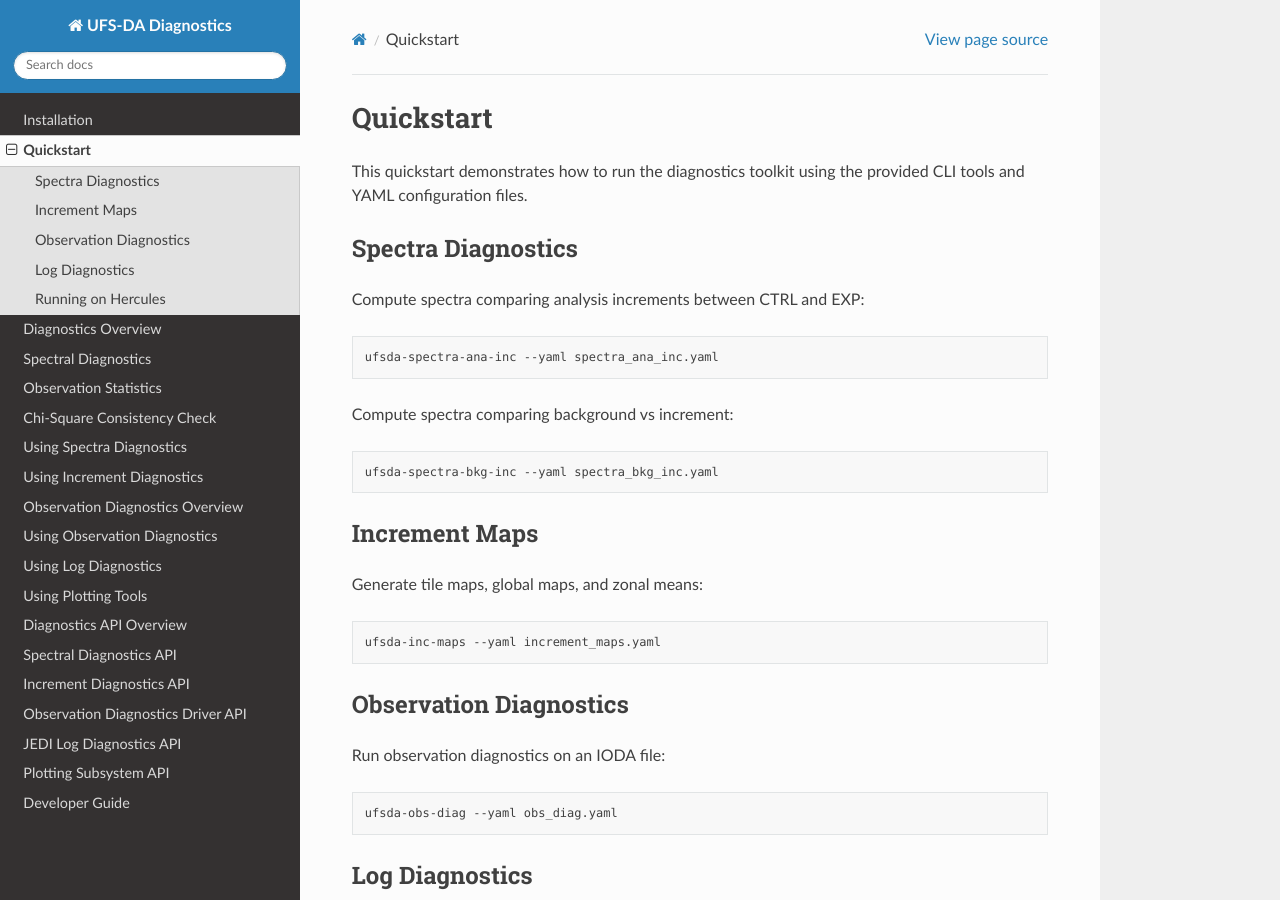
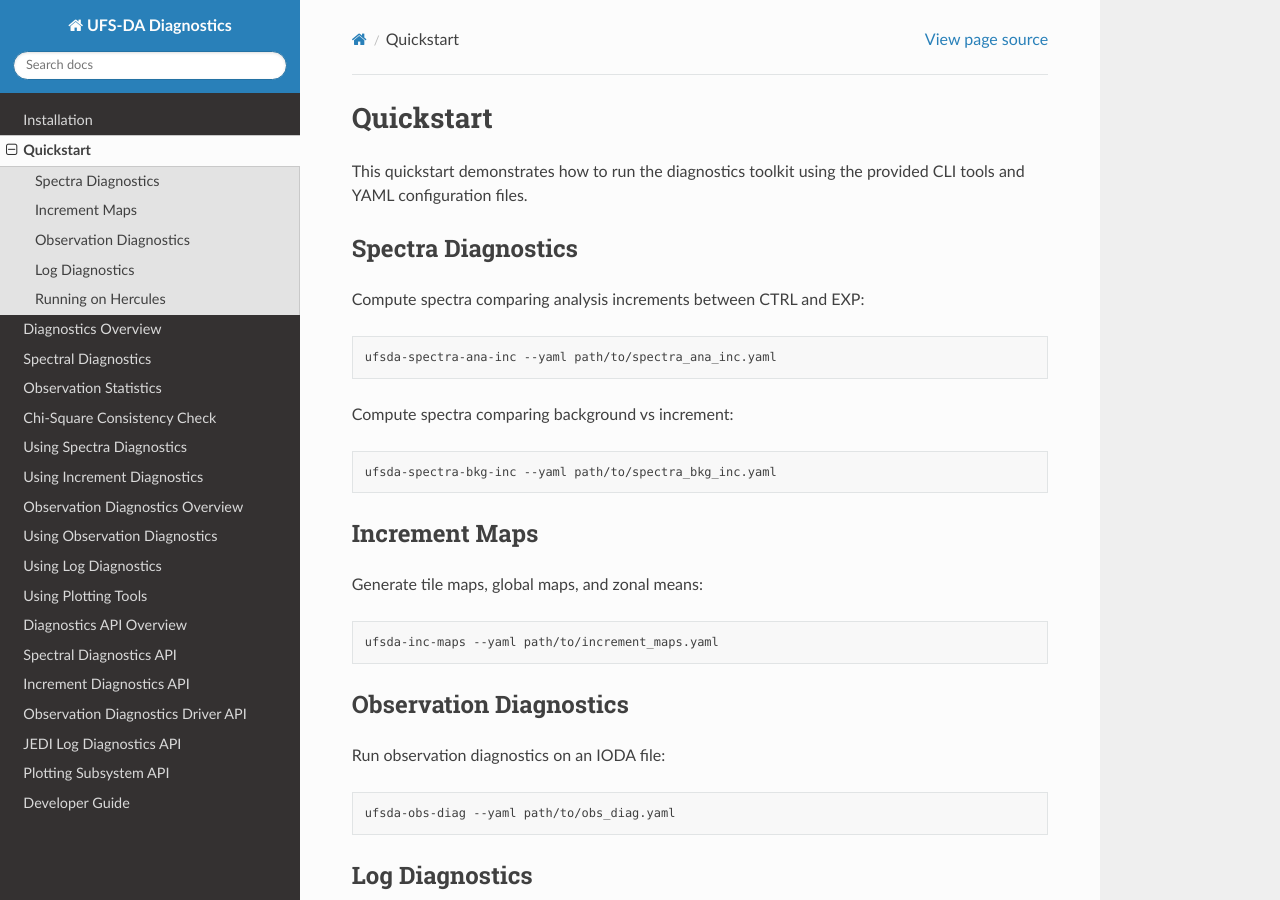
Before and after one commit to jkbk2004/ufs_da_diagnostics, a Sphinx documentation site: the page built from docs/quickstart.rst, in a window 1280 px wide and 900 px high. Built offline with Sphinx 7.4.7 and the Read the Docs theme 3.1.0, drawn with Linux system fonts in a browser that asks for light colours.

Commit message:
Update quickstart.rst

```diff
--- a/docs/quickstart.rst
+++ b/docs/quickstart.rst
@@ -11,13 +11,13 @@
 
 .. code-block:: bash
 
-    ufsda-spectra-ana-inc --yaml spectra_ana_inc.yaml
+    ufsda-spectra-ana-inc --yaml path/to/spectra_ana_inc.yaml
 
 Compute spectra comparing background vs increment:
 
 .. code-block:: bash
 
-    ufsda-spectra-bkg-inc --yaml spectra_bkg_inc.yaml
+    ufsda-spectra-bkg-inc --yaml path/to/spectra_bkg_inc.yaml
 
 
 Increment Maps
@@ -27,7 +27,7 @@
 
 .. code-block:: bash
 
-    ufsda-inc-maps --yaml increment_maps.yaml
+    ufsda-inc-maps --yaml path/to/increment_maps.yaml
 
 
 Observation Diagnostics
@@ -37,7 +37,7 @@
 
 .. code-block:: bash
 
-    ufsda-obs-diag --yaml obs_diag.yaml
+    ufsda-obs-diag --yaml path/to/obs_diag.yaml
 
 
 Log Diagnostics
```
